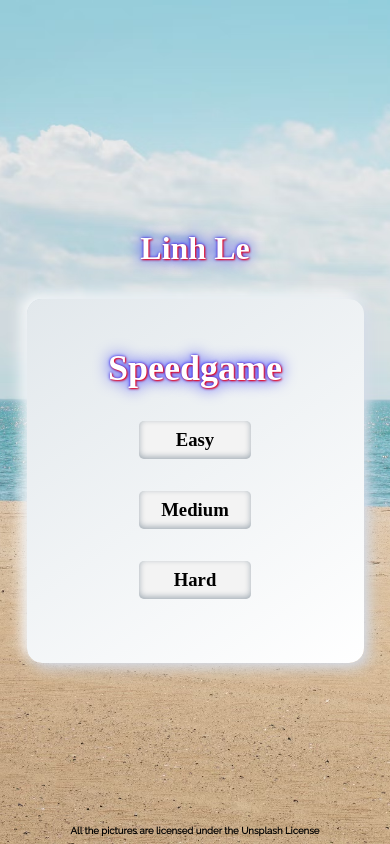
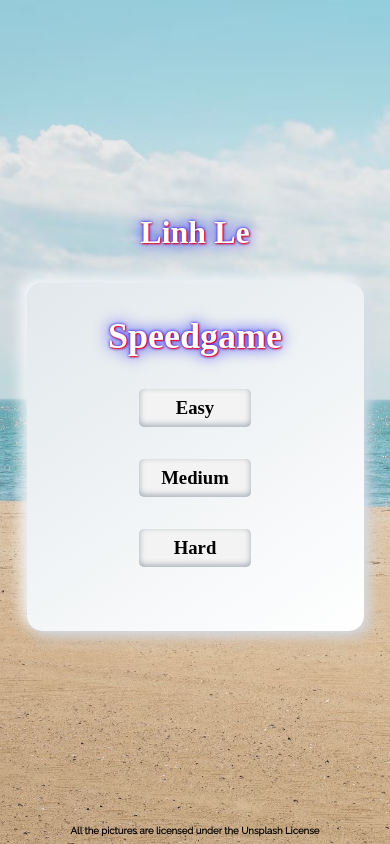
Before and after one commit to LinhLe2307/react_speedGame_REACT22K, a React (Create React App) app: page / in a window 390 px wide. Built offline with nearby package versions, Linux system fonts and the light colour scheme; a web font is replaced by a local one.

Commit message:
Change margin

```diff
--- a/src/index.css
+++ b/src/index.css
@@ -195,8 +195,12 @@ footer {
     height: 100vh;
   }
 
+  #author {
+    margin-top: 0;
+  }
+
   #speed-game {
-    padding: 1rem 0 1rem;
+    padding: 0 0 1rem;
   }
 
   .buttons-container {
```
